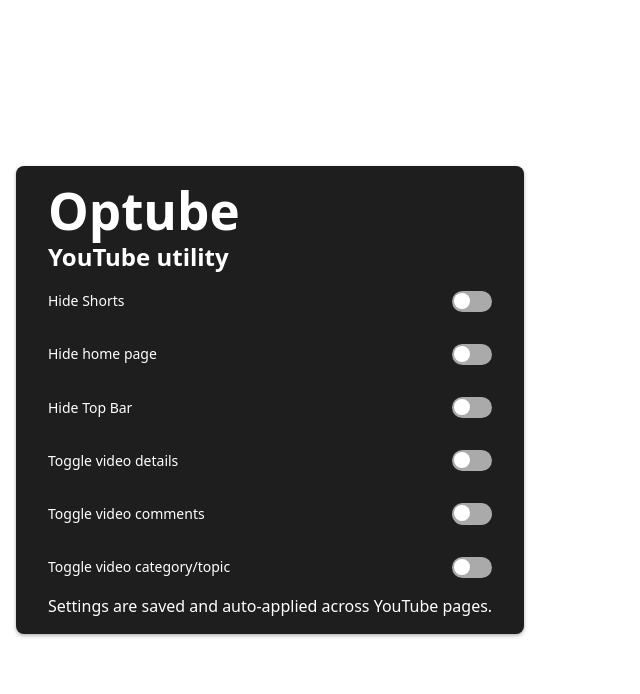
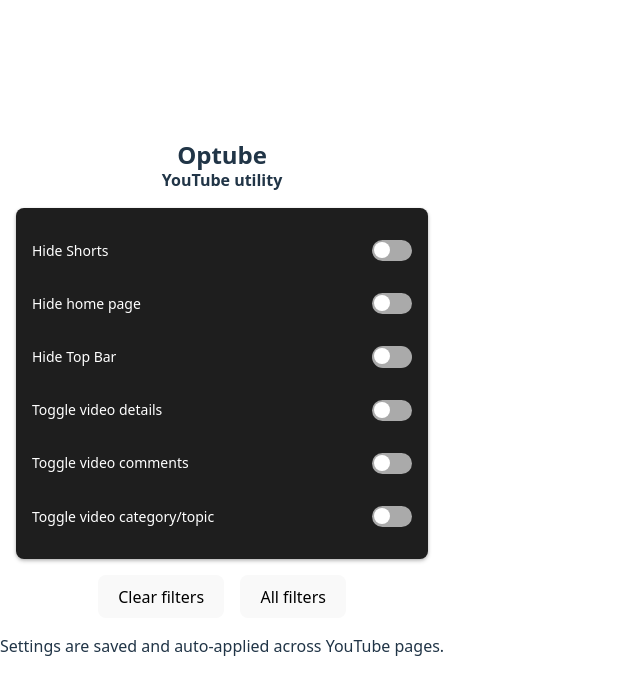
Before and after one commit to ljh-wd/Optube, a React (Vite) app: page / in a window 1280 px wide. Shown: the top 694 px of the page, without its empty margins (0-640 px from the left). Built offline with nearby package versions, Linux system fonts and the light colour scheme.

Commit message:
REFACTOR: Buttons and styles

```diff
--- a/src/App.css
+++ b/src/App.css
@@ -4,10 +4,25 @@
   padding: 0;
 }
 
+.container {
+text-align: center;
+padding: 0.5rem 0;
+}
+
+.container h1 {
+font-size: 1.5rem;
+}
+
+.container h2 {
+font-size: 1rem;
+}
+
 .card {
   background-color: #1e1e1e;
   border-radius: 8px;
-  padding: 1rem 2rem;
+  padding: 1rem;
+  overflow-y: scroll;
+  max-height: 400px;
   margin: 16px;
   color: white;
   box-shadow: rgba(0, 0, 0, 0.2) 0px 2px 4px, rgba(0, 0, 0, 0.14) 0px 1px 3px;
@@ -62,3 +77,11 @@
     left: 15px;
   }
 }
+
+
+.filter-button-container {
+  display: flex;
+  justify-content: center;
+  gap: 1rem;
+  margin: 1rem;
+}
--- a/src/App.tsx
+++ b/src/App.tsx
@@ -63,9 +63,11 @@
   };
 
   return (
-    <div className='card'>
+    <div className='container'>
       <h1>Optube</h1>
       <h2>YouTube utility</h2>
+
+      <div className='card'>
 
         <CardWithInput
           label="Hide Shorts"
@@ -102,11 +104,34 @@
           checked={settings.hideCategoryAndTopic}
           onChange={handleToggle('hideCategoryAndTopic')}
         />
+      </div>
+
+      <div className='filter-button-container'>
+        <button
+          onClick={() => {
+            Object.keys(defaultSettings).forEach(key => {
+              handleToggle(key as keyof Settings)(defaultSettings[key as keyof Settings]);
+            });
+          }}
+          type='button'
+        >
+          Clear filters
+        </button>
+        <button
+          onClick={() => {
+            Object.keys(defaultSettings).forEach(key => {
+              handleToggle(key as keyof Settings)(true);
+            });
+          }}
+          type='button'
+        >
+          All filters
+        </button>
+      </div>
 
       <div className="info-text">
         Settings are saved and auto-applied across YouTube pages.
       </div>
-
     </div>
   );
 }
--- a/src/components/CardWithInput.tsx
+++ b/src/components/CardWithInput.tsx
@@ -1,5 +1,6 @@
 import * as Switch from "@radix-ui/react-switch";
 import '../App.css'
+import { useId } from "react";
 
 
 type Props = {
@@ -11,10 +12,14 @@
 
 
 const CardWithInput = ({ label, checked, onChange }: Props) => {
+
+    const id = useId()
+
     return (
         <div className="card-section">
-            <span className="Label">{label}</span>
+            <label htmlFor={id} className="Label">{label}</label>
             <Switch.Root
+                id={id}
                 className="SwitchRoot"
                 checked={checked}
                 onCheckedChange={onChange}
```
Lines whose indentation alone changed are shown as unchanged.
